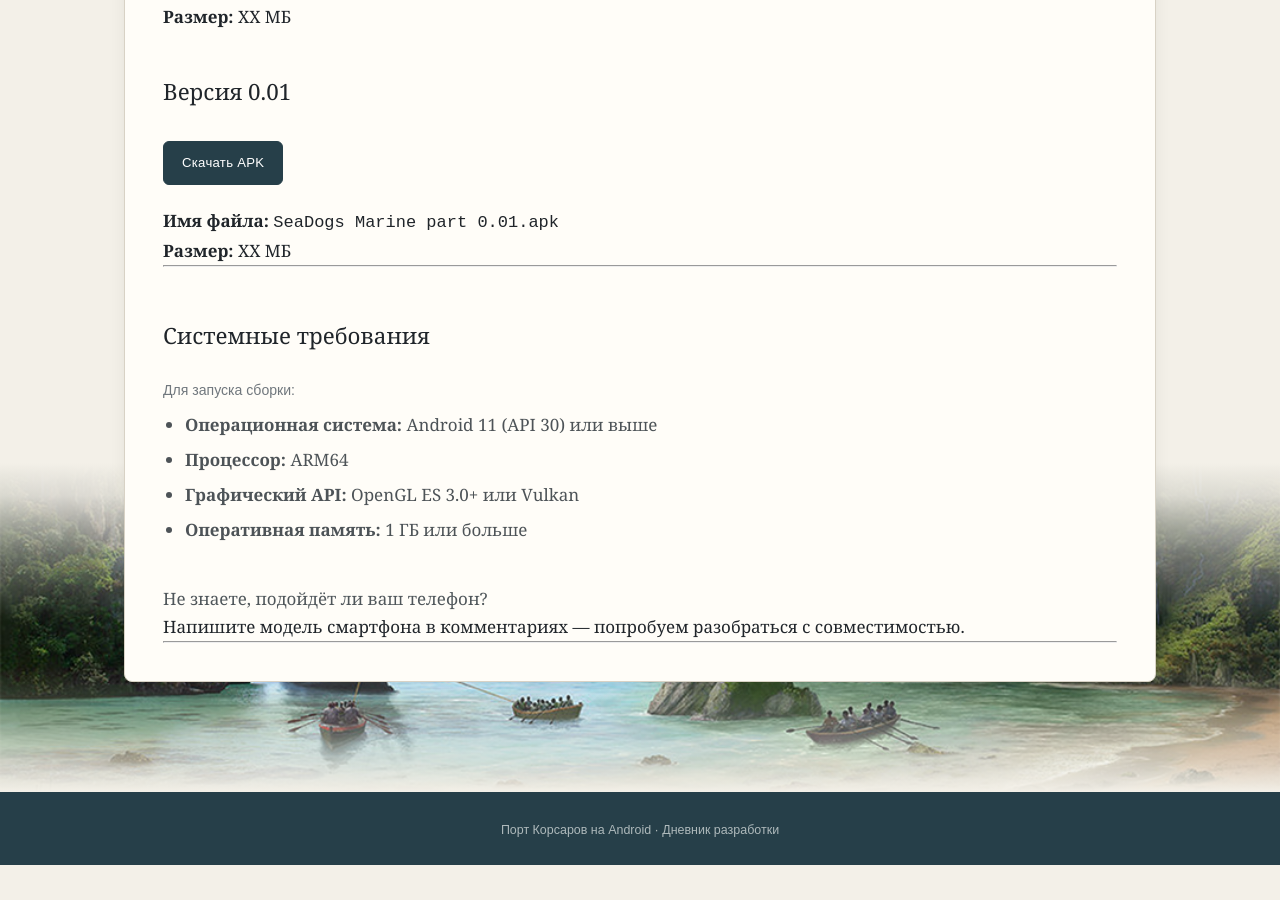
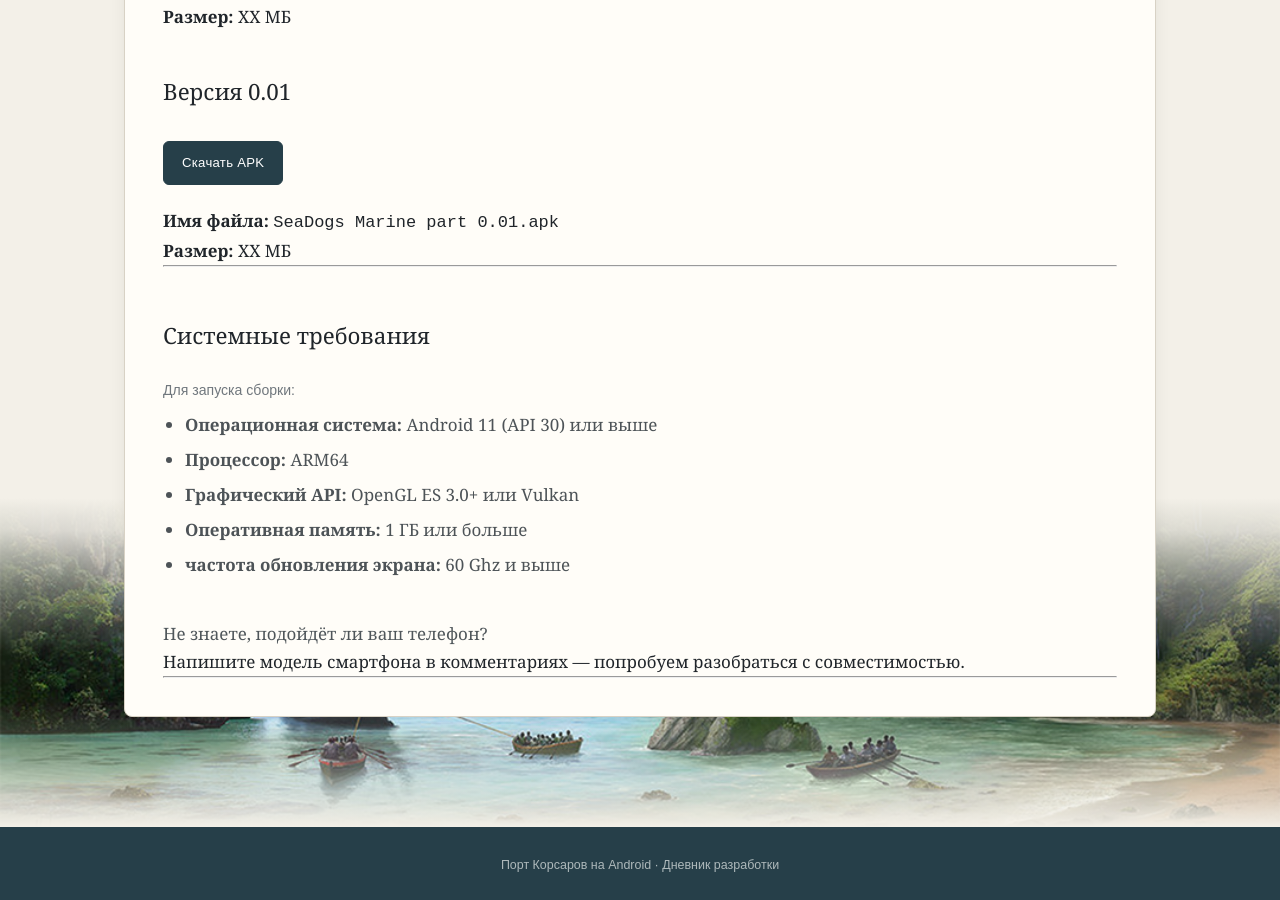
Before and after one commit to tislic/SeaDogsPort, a Jekyll site: the page built from сборки.md, in a window 1280 px wide and 900 px high, scrolled down 899 px. Built offline with Jekyll 4.4.1, drawn with Linux system fonts in a browser that asks for light colours; before the commit the page ends 1764 px from its top, so only the background shows below that.

Commit message:
Update сборки.md

```diff
--- a/сборки.md
+++ b/сборки.md
@@ -41,6 +41,7 @@ permalink: /сборки/
 - **Процессор:** ARM64
 - **Графический API:** OpenGL ES 3.0+ или Vulkan
 - **Оперативная память:** 1 ГБ или больше
+- **частота обновления экрана:**  60 Ghz и выше
 
 
 Не знаете, подойдёт ли ваш телефон?
```
